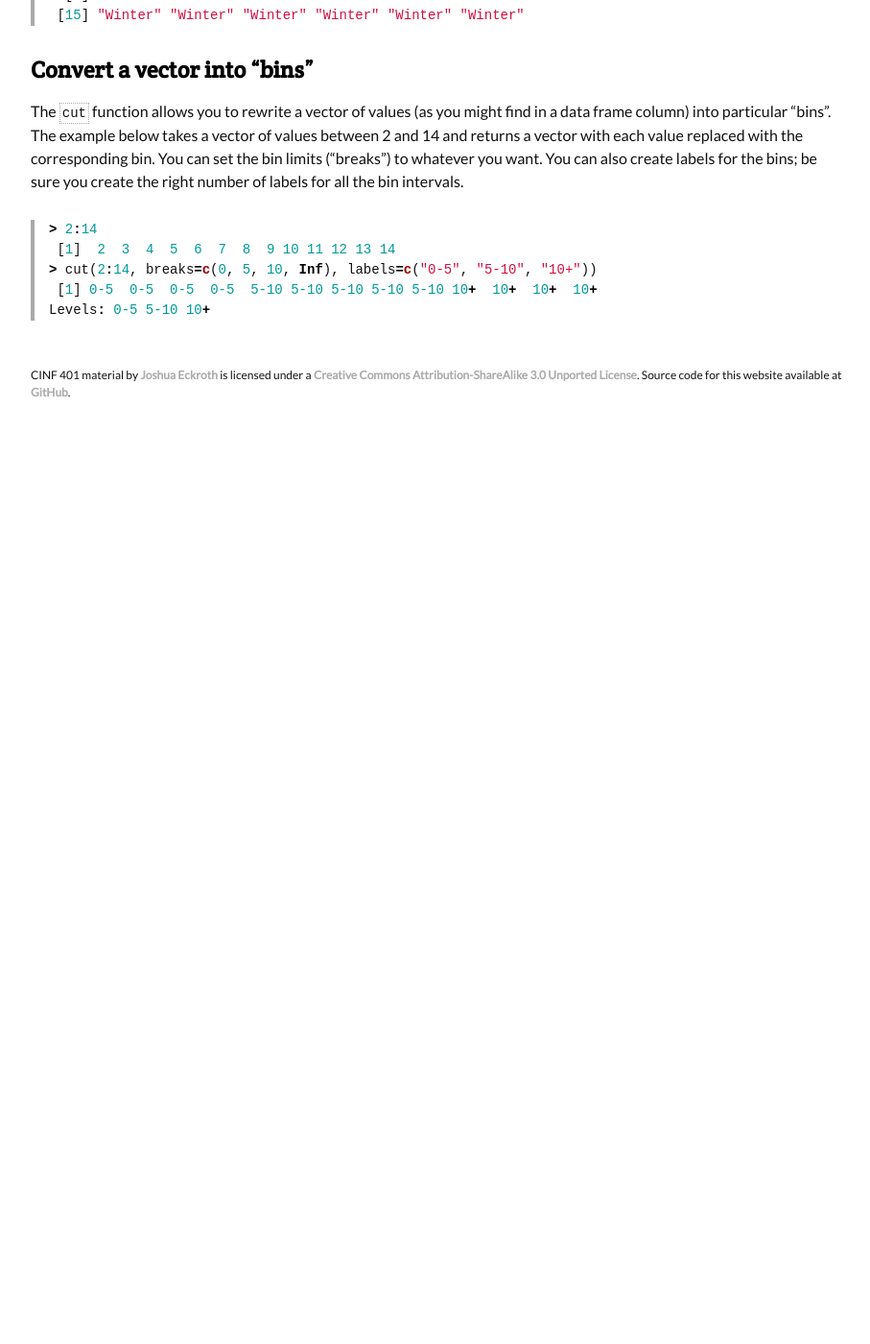
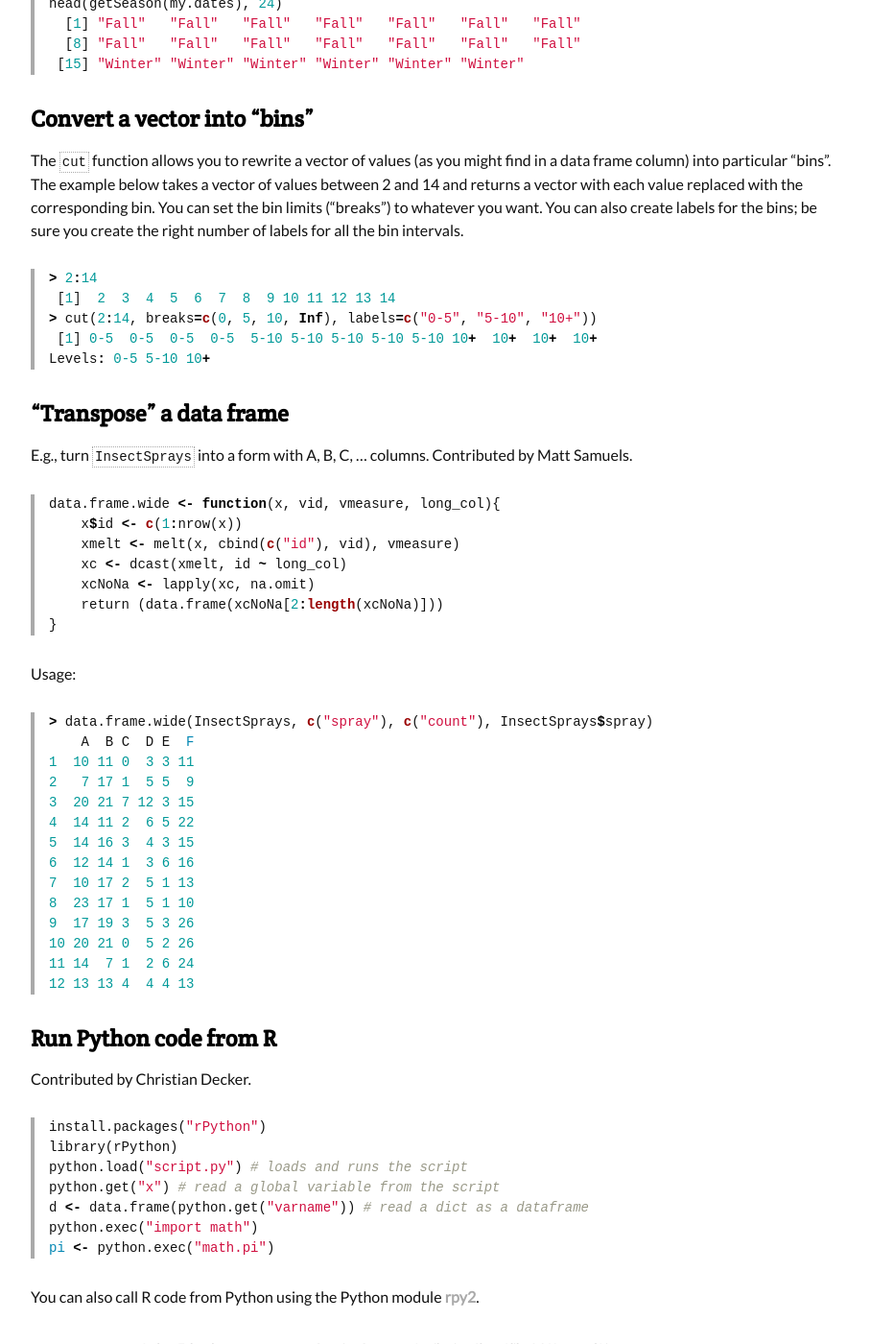
Before and after one commit to joshuaeckroth/cinf401-website, a Jekyll site: the page built from cookbook/r.markdown, in a window 1280 px wide and 1400 px high, scrolled down 2907 px. Shown: the whole window at 96% size, without its empty margins (183-1090 px from the left). Built offline with Jekyll 4.4.1, drawn with Linux system fonts in a browser that asks for light colours; Markdown is read by kramdown in place of the engine named in the settings; before the commit the page ends 3345 px from its top, so only the background shows below that; some of the changed text lies outside the part shown.

Commit message:
Added recipes from student demos.

```diff
--- a/cookbook/r.markdown
+++ b/cookbook/r.markdown
@@ -145,3 +145,52 @@ The `cut` function allows you to rewrite a vector of values (as you might find i
  [1] 0-5  0-5  0-5  0-5  5-10 5-10 5-10 5-10 5-10 10+  10+  10+  10+
 Levels: 0-5 5-10 10+
 {% endhighlight %}
+
+## "Transpose" a data frame
+
+E.g., turn `InsectSprays` into a form with A, B, C, ... columns. Contributed by Matt Samuels.
+
+{% highlight r %}
+data.frame.wide <- function(x, vid, vmeasure, long_col){
+    x$id <- c(1:nrow(x))
+    xmelt <- melt(x, cbind(c("id"), vid), vmeasure)
+    xc <- dcast(xmelt, id ~ long_col)
+    xcNoNa <- lapply(xc, na.omit)
+    return (data.frame(xcNoNa[2:length(xcNoNa)]))
+}
+{% endhighlight %}
+
+Usage:
+
+{% highlight r %}
+> data.frame.wide(InsectSprays, c("spray"), c("count"), InsectSprays$spray)
+    A  B C  D E  F
+1  10 11 0  3 3 11
+2   7 17 1  5 5  9
+3  20 21 7 12 3 15
+4  14 11 2  6 5 22
+5  14 16 3  4 3 15
+6  12 14 1  3 6 16
+7  10 17 2  5 1 13
+8  23 17 1  5 1 10
+9  17 19 3  5 3 26
+10 20 21 0  5 2 26
+11 14  7 1  2 6 24
+12 13 13 4  4 4 13
+{% endhighlight %}
+
+## Run Python code from R
+
+Contributed by Christian Decker.
+
+{% highlight r %}
+install.packages("rPython")
+library(rPython)
+python.load("script.py") # loads and runs the script
+python.get("x") # read a global variable from the script
+d <- data.frame(python.get("varname")) # read a dict as a dataframe
+python.exec("import math")
+pi <- python.exec("math.pi")
+{% endhighlight %}
+
+You can also call R code from Python using the Python module [rpy2](http://rpy.sourceforge.net/).
```
Also changed, not shown: cookbook/ggplot.markdown (+23 -0 lines), cookbook/unix-tools.markdown (+10 -0 lines).
